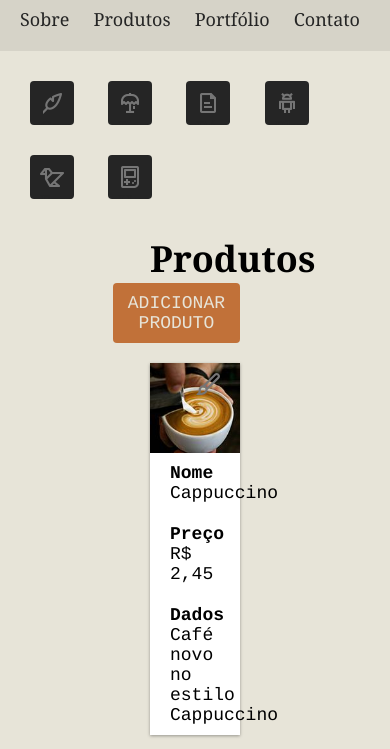
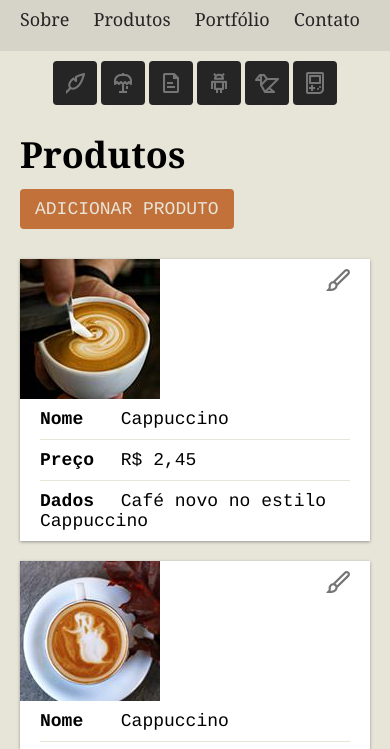
Before and after one commit to danielbaia/brafe, a plain HTML site: page brafe-3/brafe-3-puro/index.html in a window 390 px wide. Shown: the part 41-790 px from the top of the page. Drawn offline with Linux system fonts and the light colour scheme.

Commit message:
Finish brafe-3 puro

```diff
--- a/brafe-3/brafe-3-puro/css/style.css
+++ b/brafe-3/brafe-3-puro/css/style.css
@@ -13,8 +13,11 @@ li {
     list-style: none;
 }
 
+* {
+    box-sizing: border-box;
+}
+
 body {
-    box-sizing: border-box;
     background: #E7E4D8;
     font-family: Georgia, 'Times New Roman', Times, serif;
 }
@@ -22,6 +25,10 @@ body {
 img {
     display: block;
     max-width: 100%;
+}
+
+a {
+    text-decoration: none;
 }
 
 
@@ -97,6 +104,7 @@ img {
 .side-menu li {
     display: block;
     padding: 20px;
+    border-bottom: 1px solid #707070;
 }
 
 .side-menu li a {
@@ -104,7 +112,6 @@ img {
     font-size: 1.125em;
     text-decoration: none;
     color: #fff;
-    border-bottom: 1px solid #707070;
 }
 
 .side-menu li a::before {
@@ -150,25 +157,25 @@ img {
 
 @media(max-width:739px) {
     .side-menu {
-        margin: 15px 0 0 15px;
+        margin: 0 auto;
         background: none;
         width: auto;
     }
     .side-menu li {
         display: inline-block;
-        padding: 15px;
+        border: none;
+        padding: 10px 0 0 0;
     }
     .side-menu li a::before {
         display: block;
-        top: 0px;
-        margin: 0px;
+        top: 0;
+        margin: 0;
     }
     .side-menu li a {
-        width: 24px;
-        height: 24px;
+        width: 44px;
+        height: 44px;
         overflow: hidden;
         padding: 10px;
-        border: none;
         color: #252525;
         background: #252525;
         border-radius: 4px;
@@ -270,6 +277,32 @@ img {
     width: 70px;
 }
 
+@media (min-width: 740px) and (max-width:960px) {
+    .produtos {
+        width: calc(100% - 200px);
+    }
+}
+
+@media (max-width:739px) {
+    .produtos {
+        width: 100%;
+    }
+    .produtos h1 {
+        float: none;
+    }
+    .adicionar-produtos {
+        float: none;
+        display: inline-block;
+        margin: 10px 0;
+    }
+    .item-produtos img {
+        float: none;
+    }
+    .item-produtos ul {
+        width: 100%;
+    }
+}
+
 
 /****FOOTER*****/
 
```
Also changed, not shown: 3 other files.
